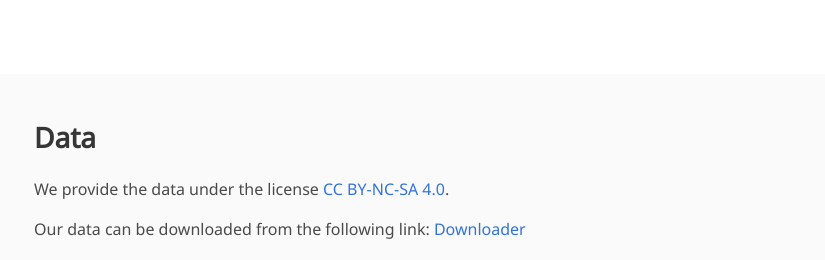
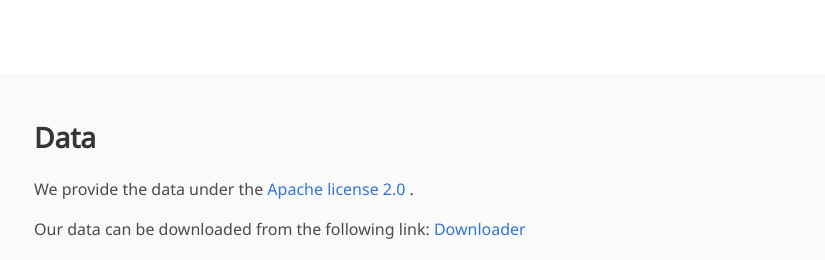
Before and after one commit to CaptainCook4D/captain-cook, a plain HTML site: page index.html in a window 1280 px wide. Shown: the part 8157-8417 px from the top of the page, without its empty margins (226-1051 px from the left). Drawn offline with nearby package versions, Linux system fonts and the light colour scheme; some icons are missing; a web font is replaced by a local one.

Commit message:
Updated website license

```diff
--- a/index.html
+++ b/index.html
@@ -545,7 +545,7 @@
             <div class="column">
               <h2 class="title">Data</h2>
               <p>
-                We provide the data under the license <a href="https://creativecommons.org/licenses/by-nc-sa/4.0/">CC BY-NC-SA 4.0</a>.
+                We provide the data under the <a href="https://www.apache.org/licenses/LICENSE-2.0">Apache license 2.0 </a>.
               </p>
               <p>
                 Our data can be downloaded from the following link: <a href="https://github.com/CaptainCook4D/downloader">Downloader</a>
```
